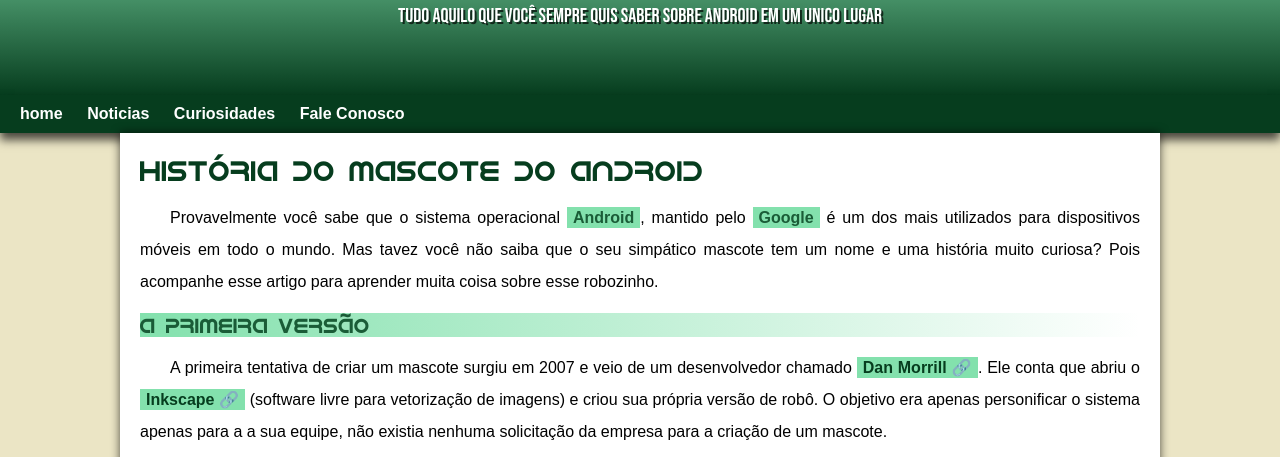
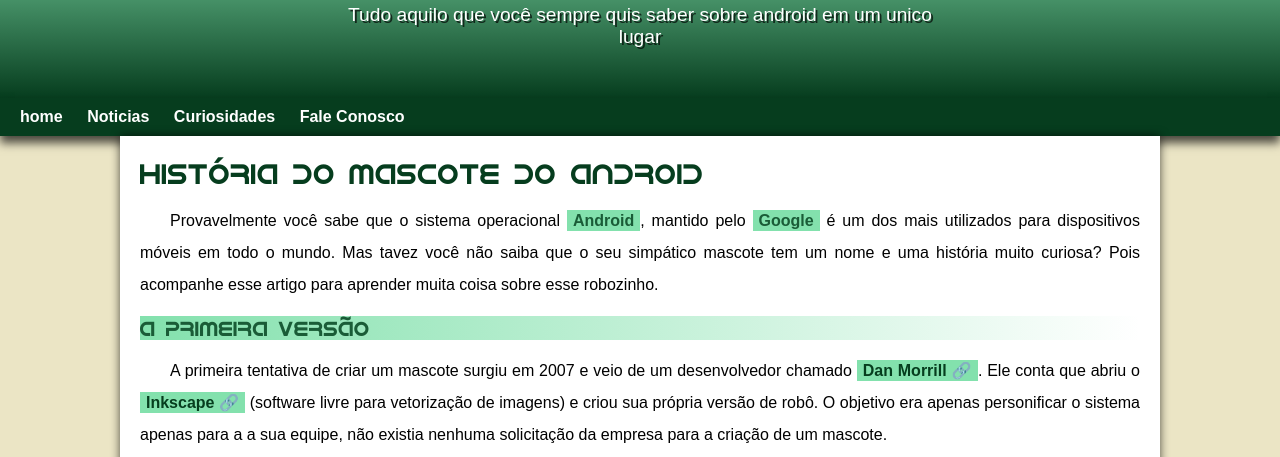
Before and after one commit to PedroHenriqueVBS/html-css, a plain HTML site: page desafio 010 - novo/index.html in a window 1280 px wide. Shown: the part 95-552 px from the top of the page. Drawn offline with Linux system fonts and the light colour scheme.

Commit message:
Update style.css

```diff
--- a/desafio 010 - novo/estilo/style.css
+++ b/desafio 010 - novo/estilo/style.css
@@ -69,10 +69,15 @@
  }
 
 header p {
-    font-family: var(--fonte-destaque);
+    font-family: var(--fonte-padrao);
     color: rgb(255, 255, 255);
     font-size: 1.2em;
-    font-size: 20px;
+    font-weight: normal;
+    padding-bottom: 50px;
+    padding-right: 10px;
+    padding-left: 10px;
+    margin: auto;
+    max-width: 600px;
     text-shadow: 2px 2px 0px rgba(0, 0, 0, 0.679);
 
 }
```
